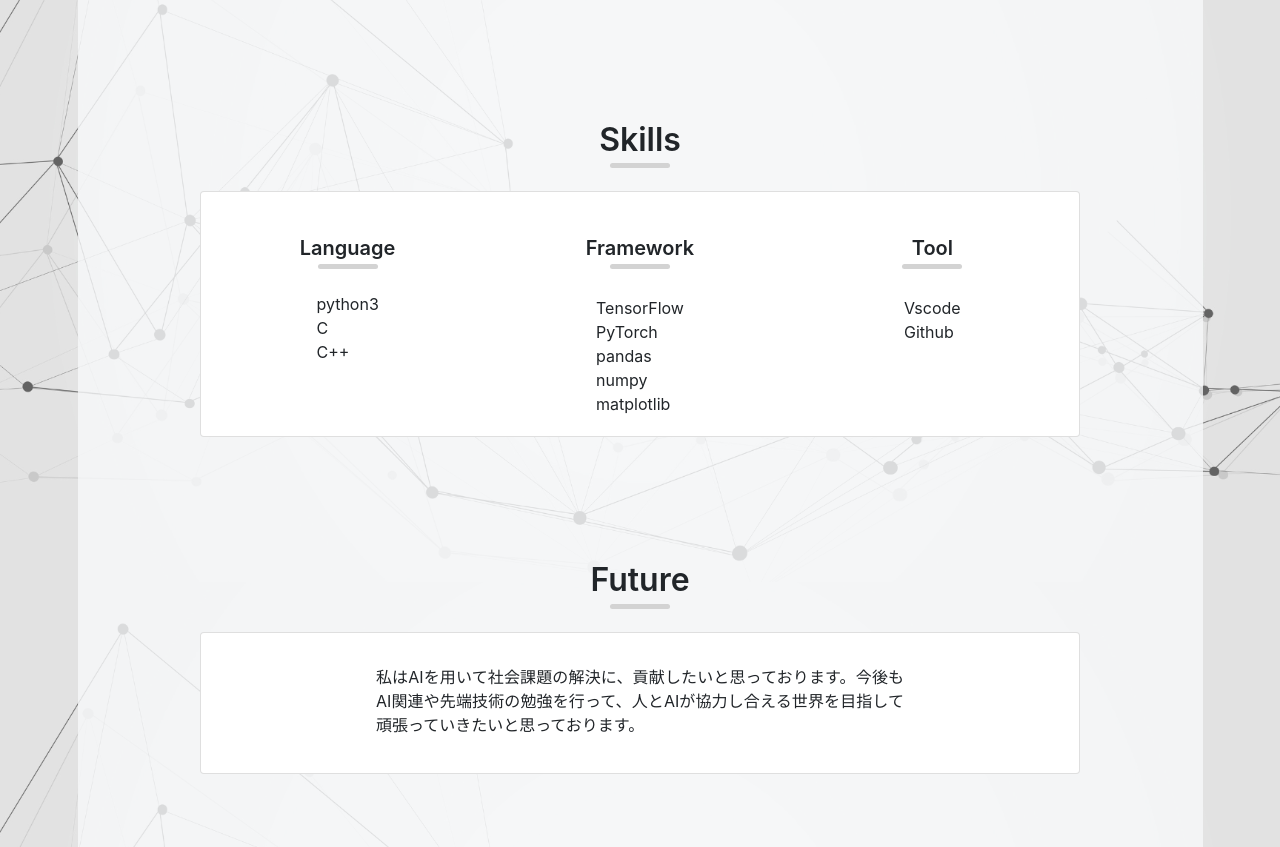
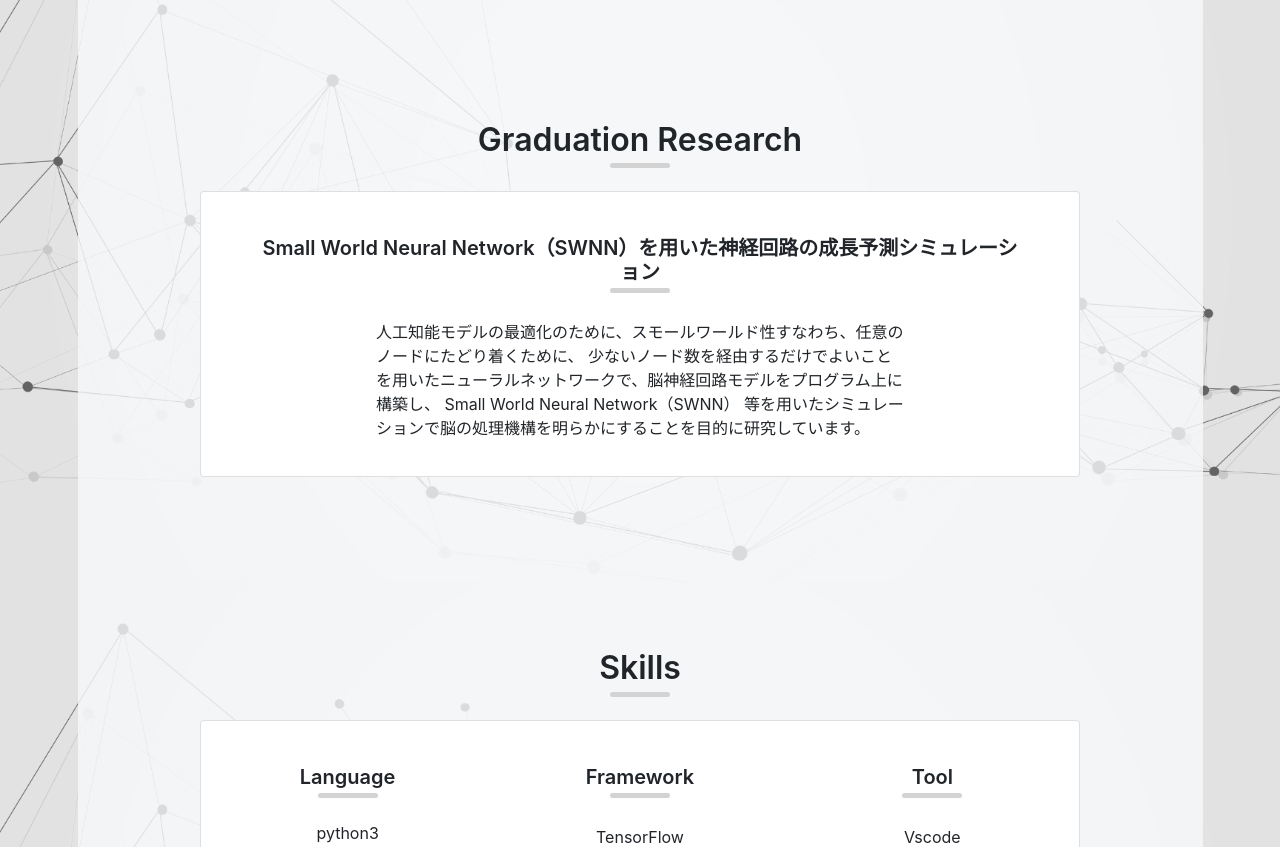
Before and after one commit to AkamatsuT-33/portfolio, a plain HTML site: page portfolio_pages.html in a window 1280 px wide. Shown: the part 5116-5963 px from the top of the page. Drawn offline with nearby package versions, Linux system fonts and the light colour scheme.

Commit message:
add card

```diff
--- a/portfolio_pages.html
+++ b/portfolio_pages.html
@@ -427,6 +427,37 @@
 
         </section>
 
+
+        <section class="margin-bottom padding_scale">
+            <div>
+                <h2 id="Graduation_Reserch" class="text-center"><span>Graduation Research</span></h2>
+            </div>
+
+            <div class="row">
+                <div class="card mb-5 col-sm-10 mx-auto" style="width: auto;">
+                    <div class="card-body">
+                        <h5 class="card-title text-center"><span class="str_center">Small World Neural Network（SWNN）を用いた神経回路の成長予測シミュレーション</span></h5>
+                        <div class="card-text">
+                            <div class="row">
+                                <div class="col-sm-2"></div>
+                                <div class="col-sm-8">
+                                    <p>
+                                        人工知能モデルの最適化のために、スモールワールド性すなわち、任意のノードにたどり着くために、
+                                        少ないノード数を経由するだけでよいことを用いたニューラルネットワークで、脳神経回路モデルをプログラム上に構築し、
+                                        Small World Neural Network（SWNN） 等を用いたシミュレーションで脳の処理機構を明らかにすることを目的に研究しています。
+                                    </p>
+
+                                </div>
+                                <div class="col-sm-2"></div>
+                            </div>
+                        </div>
+
+                    </div>
+                </div>
+            </div>
+        </section>
+
+
         <section class="margin-bottom padding_scale">
 
             <div>
```
